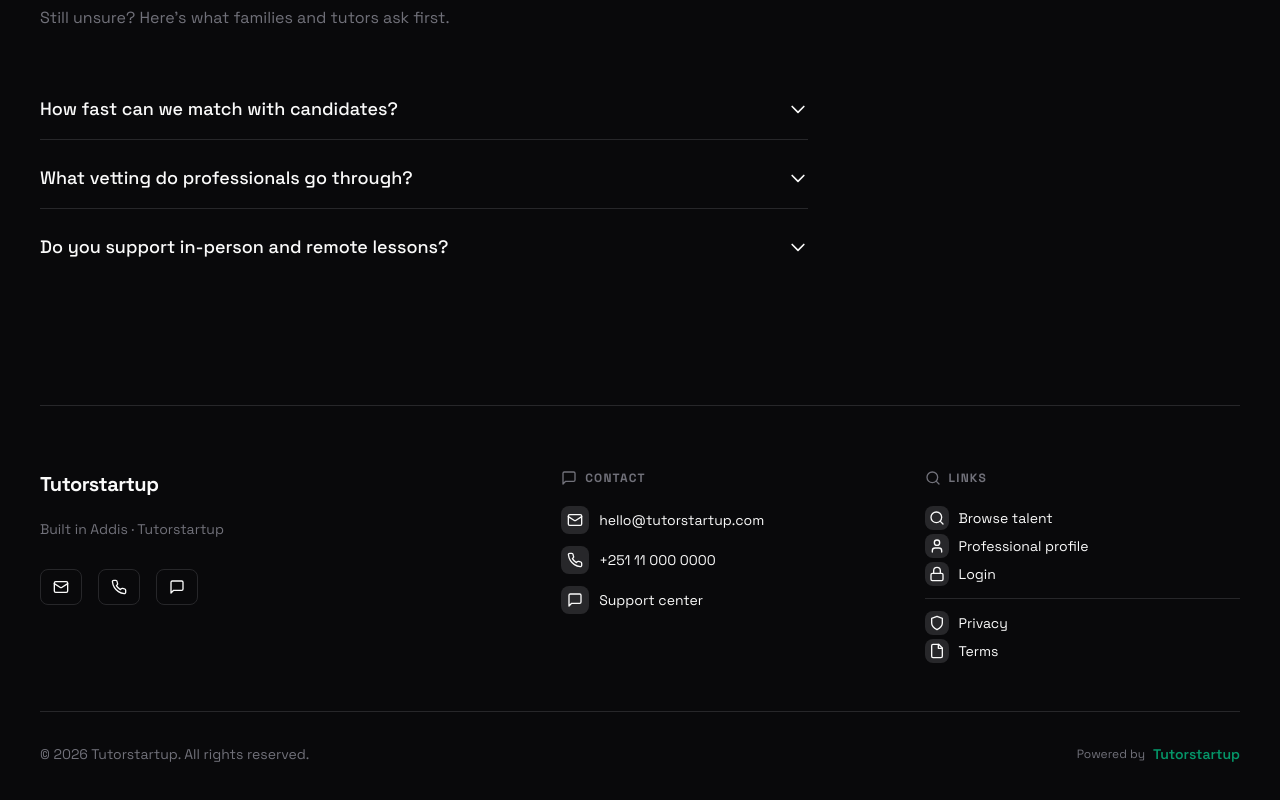
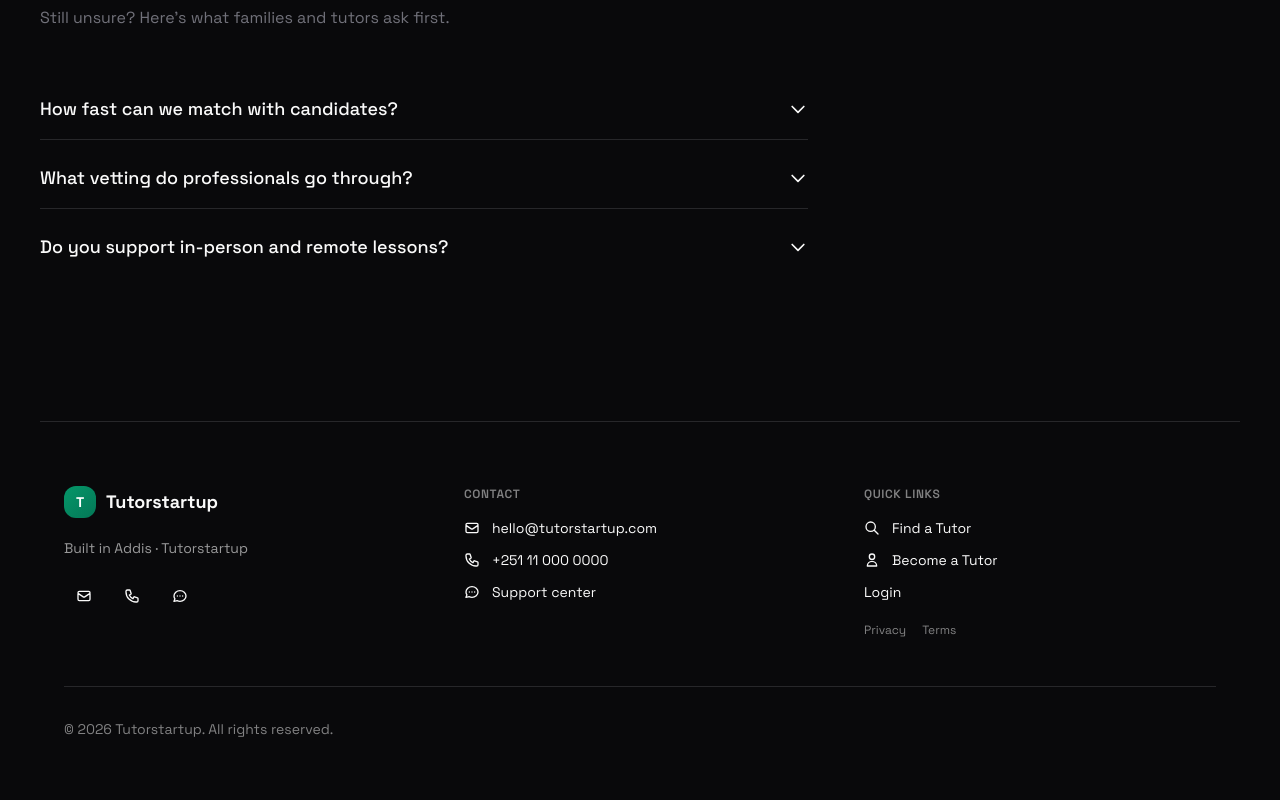
Before and after one commit to tise-genene/tutorstartup, a Next.js app: page / in a window 1280 px wide. Shown: the part 4002-4802 px from the top of the page. Built offline with nearby package versions, Linux system fonts and the light colour scheme; no server answers; a web font is replaced by a local one.

Commit message:
update footer layout and links

```diff
--- a/src/app/_components/Home/Footer.tsx
+++ b/src/app/_components/Home/Footer.tsx
@@ -6,149 +6,48 @@ import { useI18n } from "../../providers";
 
 function MailIcon() {
   return (
-    <svg
-      aria-hidden="true"
-      viewBox="0 0 24 24"
-      width="16"
-      height="16"
-      fill="none"
-      stroke="currentColor"
-      strokeWidth="2"
-      strokeLinecap="round"
-      strokeLinejoin="round"
-    >
-      <rect width="20" height="16" x="2" y="4" rx="2" />
-      <path d="m22 7-8.97 5.7a1.94 1.94 0 0 1-2.06 0L2 7" />
+    <svg className="w-4 h-4" fill="none" viewBox="0 0 24 24" stroke="currentColor" strokeWidth={2}>
+      <path strokeLinecap="round" strokeLinejoin="round" d="M3 8l7.89 5.26a2 2 0 002.22 0L21 8M5 19h14a2 2 0 002-2V7a2 2 0 00-2-2H5a2 2 0 00-2 2v10a2 2 0 002 2z" />
     </svg>
   );
 }
 
 function PhoneIcon() {
   return (
-    <svg
-      aria-hidden="true"
-      viewBox="0 0 24 24"
-      width="16"
-      height="16"
-      fill="none"
-      stroke="currentColor"
-      strokeWidth="2"
-      strokeLinecap="round"
-      strokeLinejoin="round"
-    >
-      <path d="M22 16.92v3a2 2 0 0 1-2.18 2 19.79 19.79 0 0 1-8.63-3.07 19.5 19.5 0 0 1-6-6 19.79 19.79 0 0 1-3.07-8.67A2 2 0 0 1 4.11 2h3a2 2 0 0 1 2 1.72 12.84 12.84 0 0 0 .7 2.81 2 2 0 0 1-.45 2.11L8.09 9.91a16 16 0 0 0 6 6l1.27-1.27a2 2 0 0 1 2.11-.45 12.84 12.84 0 0 0 2.81.7A2 2 0 0 1 22 16.92z" />
+    <svg className="w-4 h-4" fill="none" viewBox="0 0 24 24" stroke="currentColor" strokeWidth={2}>
+      <path strokeLinecap="round" strokeLinejoin="round" d="M3 5a2 2 0 012-2h3.28a1 1 0 01.948.684l1.498 4.493a1 1 0 01-.502 1.21l-2.257 1.13a11.042 11.042 0 005.516 5.516l1.13-2.257a1 1 0 011.21-.502l4.493 1.498a1 1 0 01.684.949V19a2 2 0 01-2 2h-1C9.716 21 3 14.284 3 6V5z" />
     </svg>
   );
 }
 
 function MessageIcon() {
   return (
-    <svg
-      aria-hidden="true"
-      viewBox="0 0 24 24"
-      width="16"
-      height="16"
-      fill="none"
-      stroke="currentColor"
-      strokeWidth="2"
-      strokeLinecap="round"
-      strokeLinejoin="round"
-    >
-      <path d="M21 15a2 2 0 0 1-2 2H7l-4 4V5a2 2 0 0 1 2-2h14a2 2 0 0 1 2 2z" />
+    <svg className="w-4 h-4" fill="none" viewBox="0 0 24 24" stroke="currentColor" strokeWidth={2}>
+      <path strokeLinecap="round" strokeLinejoin="round" d="M8 12h.01M12 12h.01M16 12h.01M21 12c0 4.418-4.03 8-9 8a9.863 9.863 0 01-4.255-.949L3 20l1.395-3.72C3.512 15.042 3 13.574 3 12c0-4.418 4.03-8 9-8s9 3.582 9 8z" />
     </svg>
   );
 }
 
 function SearchIcon() {
   return (
-    <svg
-      aria-hidden="true"
-      viewBox="0 0 24 24"
-      width="16"
-      height="16"
-      fill="none"
-      stroke="currentColor"
-      strokeWidth="2"
-      strokeLinecap="round"
-      strokeLinejoin="round"
-    >
-      <circle cx="11" cy="11" r="8" />
-      <path d="m21 21-4.3-4.3" />
+    <svg className="w-4 h-4" fill="none" viewBox="0 0 24 24" stroke="currentColor" strokeWidth={2}>
+      <path strokeLinecap="round" strokeLinejoin="round" d="M21 21l-6-6m2-5a7 7 0 11-14 0 7 7 0 0114 0z" />
     </svg>
   );
 }
 
 function UserIcon() {
   return (
-    <svg
-      aria-hidden="true"
-      viewBox="0 0 24 24"
-      width="16"
-      height="16"
-      fill="none"
-      stroke="currentColor"
-      strokeWidth="2"
-      strokeLinecap="round"
-      strokeLinejoin="round"
-    >
-      <path d="M19 21v-2a4 4 0 0 0-4-4H9a4 4 0 0 0-4 4v2" />
-      <circle cx="12" cy="7" r="4" />
-    </svg>
-  );
-}
-
-function LockIcon() {
-  return (
-    <svg
-      aria-hidden="true"
-      viewBox="0 0 24 24"
-      width="16"
-      height="16"
-      fill="none"
-      stroke="currentColor"
-      strokeWidth="2"
-      strokeLinecap="round"
-      strokeLinejoin="round"
-    >
-      <rect width="18" height="11" x="3" y="11" rx="2" ry="2" />
-      <path d="M7 11V7a5 5 0 0 1 10 0v4" />
+    <svg className="w-4 h-4" fill="none" viewBox="0 0 24 24" stroke="currentColor" strokeWidth={2}>
+      <path strokeLinecap="round" strokeLinejoin="round" d="M16 7a4 4 0 11-8 0 4 4 0 018 0zM12 14a7 7 0 00-7 7h14a7 7 0 00-7-7z" />
     </svg>
   );
 }
 
 function ShieldIcon() {
   return (
-    <svg
-      aria-hidden="true"
-      viewBox="0 0 24 24"
-      width="16"
-      height="16"
-      fill="none"
-      stroke="currentColor"
-      strokeWidth="2"
-      strokeLinecap="round"
-      strokeLinejoin="round"
-    >
-      <path d="M12 22s8-4 8-10V5l-8-3-8 3v7c0 6 8 10 8 10z" />
-    </svg>
-  );
-}
-
-function FileIcon() {
-  return (
-    <svg
-      aria-hidden="true"
-      viewBox="0 0 24 24"
-      width="16"
-      height="16"
-      fill="none"
-      stroke="currentColor"
-      strokeWidth="2"
-      strokeLinecap="round"
-      strokeLinejoin="round"
-    >
-      <path d="M14.5 2H6a2 2 0 0 0-2 2v16a2 2 0 0 0 2 2h12a2 2 0 0 0 2-2V7.5L14.5 2z" />
-      <polyline points="14 2 14 8 20 8" />
+    <svg className="w-4 h-4" fill="none" viewBox="0 0 24 24" stroke="currentColor" strokeWidth={2}>
+      <path strokeLinecap="round" strokeLinejoin="round" d="M9 12l2 2 4-4m5.618-4.016A11.955 11.955 0 0112 2.944a11.955 11.955 0 01-8.618 3.04A12.02 12.02 0 003 9c0 5.591 3.824 10.29 9 11.622 5.176-1.332 9-6.03 9-11.622 0-1.042-.133-2.052-.382-3.016z" />
     </svg>
   );
 }
@@ -157,137 +56,81 @@ export function Footer() {
   const { t } = useI18n();
 
   return (
-    <footer className="section-shell border-t border-[var(--border)] mt-12 bg-[var(--background)]">
-      <div className="grid gap-12 md:grid-cols-[1.5fr_1fr_1fr]">
+    <footer className="border-t border-[var(--border)] mt-20 bg-[var(--background)]">
+      <div className="max-w-[1400px] mx-auto px-6 py-16">
+        <div className="grid gap-12 md:grid-cols-3">
+          {/* Brand Column */}
           <div className="space-y-5">
-          <p className="text-xl font-bold tracking-tight text-[var(--foreground)]">
-            {BRAND_NAME}
-          </p>
-          <p className="text-sm ui-muted max-w-xs leading-relaxed">
+            <div className="flex items-center gap-2.5">
+              <div className="h-8 w-8 rounded-lg bg-gradient-to-br from-[var(--accent)] to-[var(--accent-hover)] flex items-center justify-center">
+                <span className="text-white font-bold text-sm">T</span>
+              </div>
+              <span className="text-lg font-bold">{BRAND_NAME}</span>
+            </div>
+            <p className="text-sm text-[var(--foreground)]/60 max-w-xs">
               {t("home.footer.copy")}
             </p>
-          <div className="flex gap-4 pt-2">
-            <a
-              href={`mailto:${SUPPORT_EMAIL}`}
-              className="ui-btn ui-btn-secondary h-9 px-3"
-              aria-label="Email us"
-            >
+            <div className="flex gap-2">
+              <a href={`mailto:${SUPPORT_EMAIL}`} className="ui-btn ui-btn-ghost h-9 px-3">
                 <MailIcon />
               </a>
-            <a
-              href="tel:+251110000000"
-              className="ui-btn ui-btn-secondary h-9 px-3"
-              aria-label="Call us"
-            >
+              <a href="tel:+251110000000" className="ui-btn ui-btn-ghost h-9 px-3">
                 <PhoneIcon />
               </a>
-            <Link
-              href="/support"
-              className="ui-btn ui-btn-secondary h-9 px-3"
-              aria-label="Get support"
-            >
+              <Link href="/support" className="ui-btn ui-btn-ghost h-9 px-3">
                 <MessageIcon />
               </Link>
             </div>
           </div>
 
-        <div className="space-y-5">
-          <p className="text-xs font-bold tracking-widest ui-muted uppercase flex items-center gap-2">
-            <MessageIcon />
-            {t("home.footer.contact")}
+          {/* Contact Column */}
+          <div>
+            <p className="text-xs font-semibold uppercase tracking-wider text-[var(--foreground)]/50 mb-4">
+              Contact
             </p>
             <div className="space-y-3">
-            <a
-              href={`mailto:${SUPPORT_EMAIL}`}
-              className="flex items-center gap-2.5 text-sm text-[var(--foreground)] hover:text-[var(--accent)] transition-colors group"
-            >
-              <span className="p-1.5 rounded-md bg-[var(--input)] group-hover:bg-[var(--accent-subtle)] transition-colors">
+              <a href={`mailto:${SUPPORT_EMAIL}`} className="flex items-center gap-3 text-sm hover:text-[var(--accent)] transition-colors">
                 <MailIcon />
-              </span>
                 {t("home.footer.email")}
               </a>
-            <a
-              href="tel:+251110000000"
-              className="flex items-center gap-2.5 text-sm text-[var(--foreground)] hover:text-[var(--accent)] transition-colors group"
-            >
-              <span className="p-1.5 rounded-md bg-[var(--input)] group-hover:bg-[var(--accent-subtle)] transition-colors">
+              <a href="tel:+251110000000" className="flex items-center gap-3 text-sm hover:text-[var(--accent)] transition-colors">
                 <PhoneIcon />
-              </span>
                 {t("home.footer.phone")}
               </a>
-            <Link
-              href="/support"
-              className="flex items-center gap-2.5 text-sm text-[var(--foreground)] hover:text-[var(--accent)] transition-colors group"
-            >
-              <span className="p-1.5 rounded-md bg-[var(--input)] group-hover:bg-[var(--accent-subtle)] transition-colors">
+              <Link href="/support" className="flex items-center gap-3 text-sm hover:text-[var(--accent)] transition-colors">
                 <MessageIcon />
-              </span>
                 {t("home.footer.support")}
               </Link>
             </div>
           </div>
 
-        <div className="space-y-5">
-          <p className="text-xs font-bold tracking-widest ui-muted uppercase flex items-center gap-2">
+          {/* Links Column */}
+          <div>
+            <p className="text-xs font-semibold uppercase tracking-wider text-[var(--foreground)]/50 mb-4">
+              Quick Links
+            </p>
+            <div className="space-y-3">
+              <Link href="/tutors/search" className="flex items-center gap-3 text-sm hover:text-[var(--accent)] transition-colors">
                 <SearchIcon />
-            Links
-          </p>
-          <div className="space-y-1">
-            <Link
-              href="/tutors/search"
-              className="flex items-center gap-2.5 text-sm text-[var(--foreground)] hover:text-[var(--accent)] transition-colors group"
-            >
-              <span className="p-1 rounded-md bg-[var(--input)] group-hover:bg-[var(--accent-subtle)] transition-colors">
-                <SearchIcon />
-              </span>
-              {t("home.footer.links.search")}
+                Find a Tutor
               </Link>
-            <Link
-              href="/tutor/profile"
-              className="flex items-center gap-2.5 text-sm text-[var(--foreground)] hover:text-[var(--accent)] transition-colors group"
-            >
-              <span className="p-1 rounded-md bg-[var(--input)] group-hover:bg-[var(--accent-subtle)] transition-colors">
+              <Link href="/tutor/profile" className="flex items-center gap-3 text-sm hover:text-[var(--accent)] transition-colors">
                 <UserIcon />
-              </span>
-              {t("home.footer.links.profile")}
+                Become a Tutor
               </Link>
-            <Link
-              href="/auth/login"
-              className="flex items-center gap-2.5 text-sm text-[var(--foreground)] hover:text-[var(--accent)] transition-colors group"
-            >
-              <span className="p-1 rounded-md bg-[var(--input)] group-hover:bg-[var(--accent-subtle)] transition-colors">
-                <LockIcon />
-              </span>
-              {t("home.footer.links.login")}
+              <Link href="/auth/login" className="flex items-center gap-3 text-sm hover:text-[var(--accent)] transition-colors">
+                Login
               </Link>
-            <div className="h-px bg-[var(--border)] my-3" />
-            <Link
-              href="/privacy"
-              className="flex items-center gap-2.5 text-sm text-[var(--foreground)] hover:text-[var(--accent)] transition-colors group"
-            >
-              <span className="p-1 rounded-md bg-[var(--input)] group-hover:bg-[var(--accent-subtle)] transition-colors">
-                <ShieldIcon />
-              </span>
-              {t("home.footer.privacy")}
-            </Link>
-            <Link
-              href="/terms"
-              className="flex items-center gap-2.5 text-sm text-[var(--foreground)] hover:text-[var(--accent)] transition-colors group"
-            >
-              <span className="p-1 rounded-md bg-[var(--input)] group-hover:bg-[var(--accent-subtle)] transition-colors">
-                <FileIcon />
-              </span>
-              {t("home.footer.terms")}
-            </Link>
+              <div className="pt-2 flex gap-4">
+                <Link href="/privacy" className="text-xs text-[var(--foreground)]/50 hover:text-[var(--accent)]">Privacy</Link>
+                <Link href="/terms" className="text-xs text-[var(--foreground)]/50 hover:text-[var(--accent)]">Terms</Link>
+              </div>
             </div>
           </div>
         </div>
 
-      <div className="mt-12 pt-8 border-t border-[var(--border)] text-sm ui-muted flex flex-col sm:flex-row justify-between items-center gap-4">
+        <div className="mt-12 pt-8 border-t border-[var(--border)] flex flex-col sm:flex-row justify-between items-center gap-4 text-sm text-[var(--foreground)]/50">
           <span>© {new Date().getFullYear()} {BRAND_NAME}. All rights reserved.</span>
-        <div className="flex items-center gap-2">
-          <span className="text-xs">Powered by</span>
-          <span className="font-semibold text-[var(--accent)]">{BRAND_NAME}</span>
         </div>
       </div>
     </footer>
```
Lines whose indentation alone changed are shown as unchanged.
